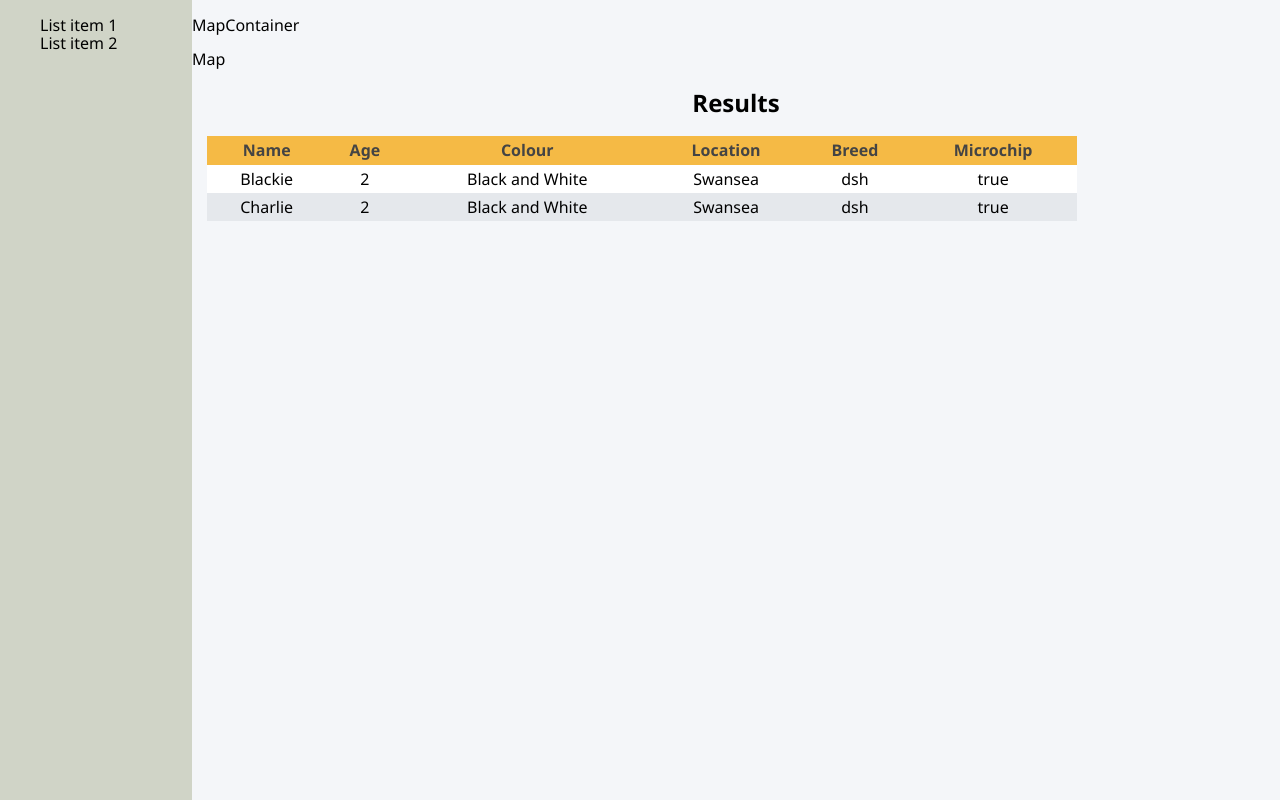
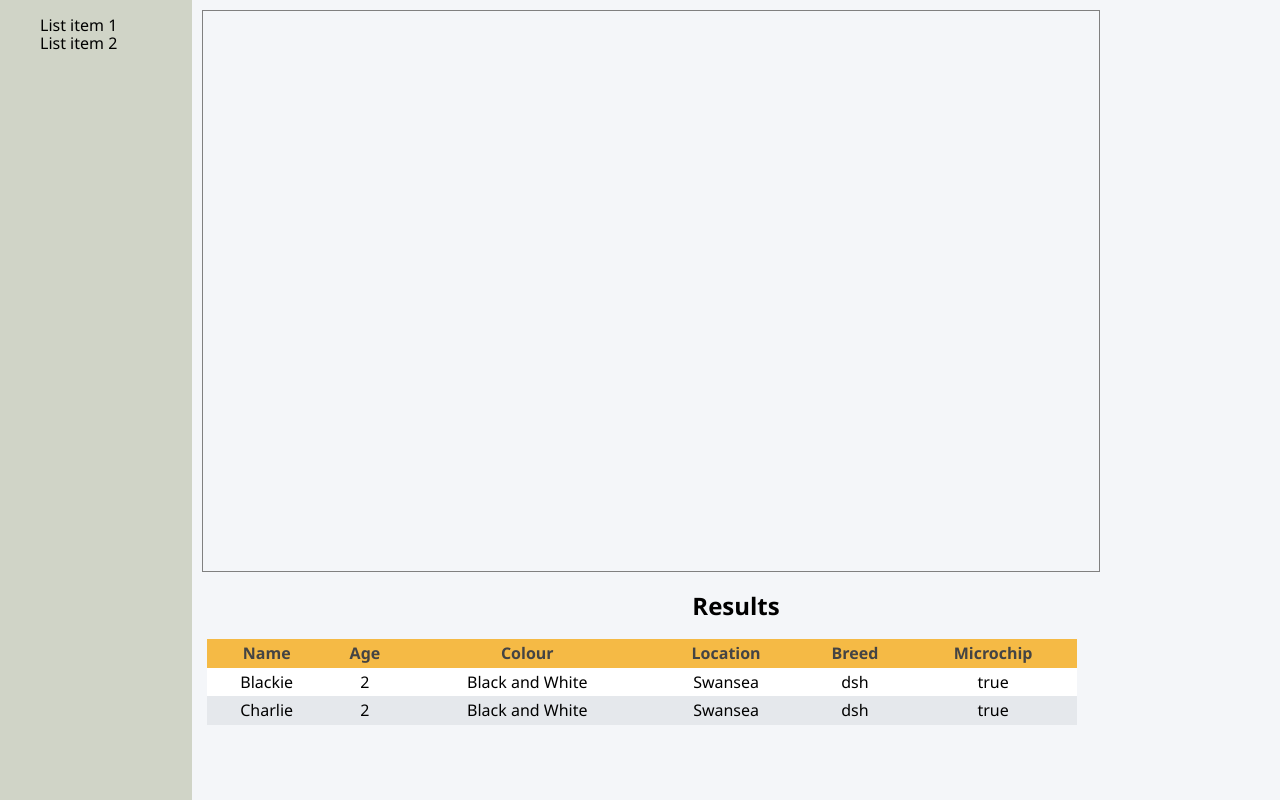
Before and after one commit to csamywilliams/feline-finder, a React (Create React App) app: page / in a window 1280 px wide. Built offline with nearby package versions, Linux system fonts and the light colour scheme.

Commit message:
Add styling to map for design purposes.

```diff
--- a/src/components/Map/Map.jsx
+++ b/src/components/Map/Map.jsx
@@ -1,10 +1,16 @@
 import React from 'react';
+import styled from 'styled-components';
+
+const MapContainer = styled.div`
+    border: 1px solid grey;
+    width: 70vw;
+    height: 70vh;
+    margin: 10px;
+`;
 
 function Map() {
     return (
-        <div>
-            <p>Map</p>
-        </div>
+        <MapContainer></MapContainer>
     )
 }
 
--- a/src/components/MapContainer/MapContainer.jsx
+++ b/src/components/MapContainer/MapContainer.jsx
@@ -5,7 +5,6 @@ import Map from '../Map/Map';
 function MapContainer() {
     return (
         <div>
-            <p>MapContainer</p>
             <Map />
         </div>
     )
```
